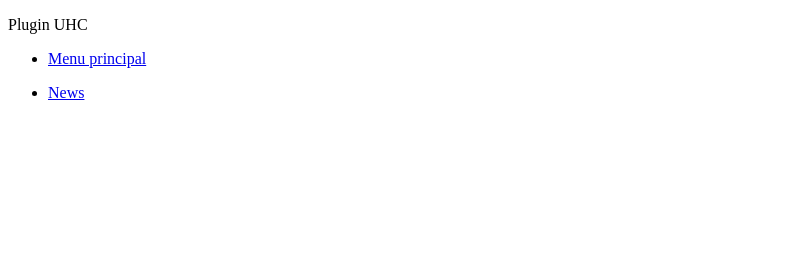
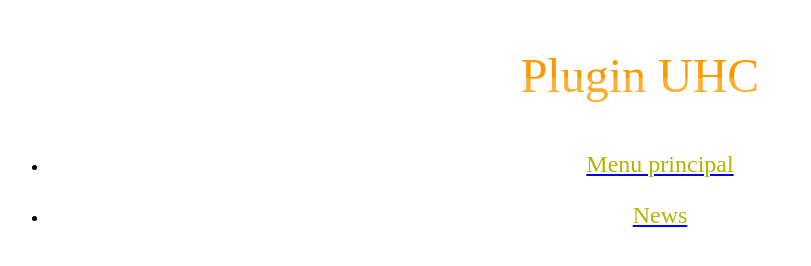
Before and after one commit to Curiosow/pluginuhc, a plain HTML site: page news.html in a window 1280 px wide. Shown: the whole page, without its empty margins (0-811 px from the left). Drawn offline with Linux system fonts and the light colour scheme.

Commit message:
Update news.html

```diff
--- a/news.html
+++ b/news.html
@@ -8,6 +8,21 @@ Click nbfs://nbhost/SystemFileSystem/Templates/Other/html.html to edit this temp
         <title>TODO supply a title</title>
         <meta charset="UTF-8">
         <meta name="viewport" content="width=device-width, initial-scale=1.0">
+        <style>
+            p.title {
+                text-align: center;
+                background:-webkit-linear-gradient(top, #ff9900 55%, #ffad33 45%);
+                background-clip:text;
+                -webkit-background-clip:text;
+                color:transparent;
+                font-size: 300%;
+            }
+            p.navigateStyle{
+                color: #b3b300;
+                font-size: 150%;
+                text-align: center;
+            }
+        </style>
     </head>
     <body>
         <!-- Titre -->
```
